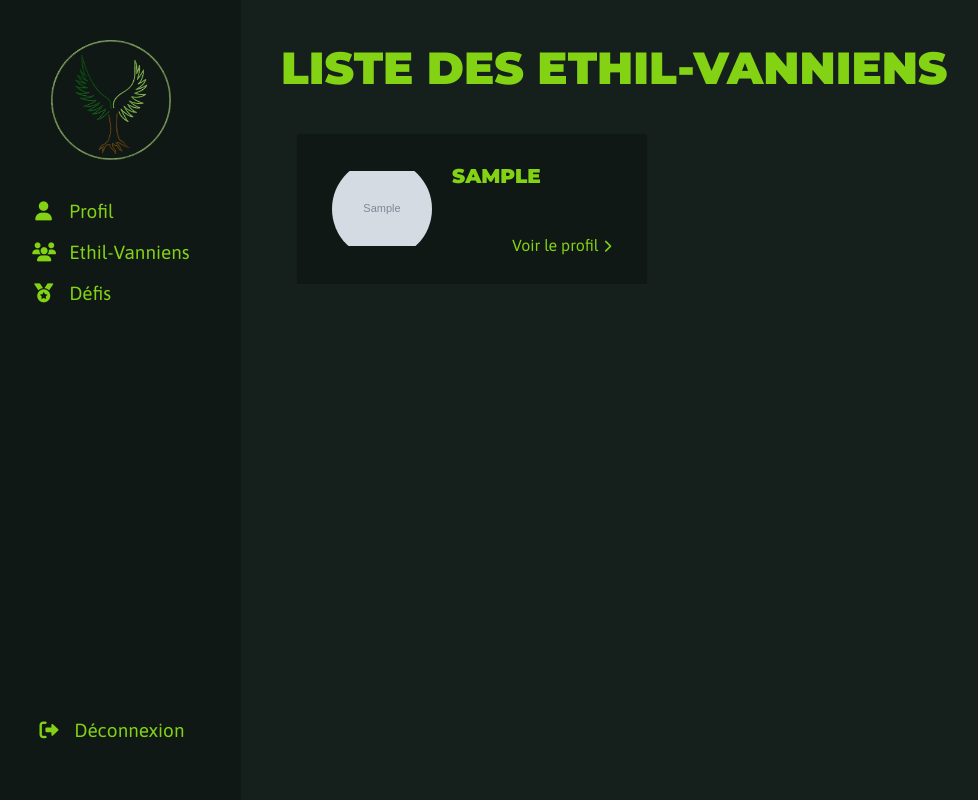
After one commit to Yoann-Moreau/ethilvan, a Symfony app: template templates/member/users.html.twig in a window 1280 px wide. The commit adds this page. Shown: the whole page, without its empty margins (19-997 px from the left). Run offline with Twig, Linux system fonts and the light colour scheme; the template is opened without the code that fills it: most values are stand-ins (such as "Sample title", 1, 10 or a date in 2020); grey boxes marked "Sample" are stand-in pictures; style sheets or scripts are compiled from the project's sources; some libraries are stand-ins or nearby versions.

Commit message:
Add user list in member area

```diff
--- a/templates/base_member.html.twig
+++ b/templates/base_member.html.twig
@@ -27,6 +27,10 @@
 				<i class="fa-solid fa-user"></i>
 				<span>Profil</span>
 			</a>
+			<a href="{{ path('app_member_users') }}">
+				<i class="fa-solid fa-users"></i>
+				<span>Ethil-Vanniens</span>
+			</a>
 			<a href="">
 				<i class="fa-solid fa-medal"></i>
 				<span>Défis</span>
--- /dev/null
+++ b/templates/member/users.html.twig
@@ -0,0 +1,33 @@
+{% extends 'base_member.html.twig' %}
+
+{% block title %}Ethil-Vanniens{% endblock %}
+
+{% block body %}
+	<h1>Liste des Ethil-Vanniens</h1>
+
+	<section class="user-list">
+
+		{% for user in users %}
+			<article class="user-card">
+				<div class="left">
+					<div class="avatar-container">
+						{% if user.avatar %}
+							<img class="avatar" src="/uploads/img/avatars/{{ user.avatar }}" alt="Avatar de {{ user.username }}">
+						{% else %}
+							<img class="avatar" src="/assets/img/EV-200_nbg.png" alt="Logo d'Ethil Van">
+						{% endif %}
+					</div>
+				</div>
+				<div class="info-container right">
+					<h2 class="username">{{ user.username }}</h2>
+					<a class="see-profile" href="">
+						<span>Voir le profil</span>
+						<i class="fa-solid fa-chevron-right"></i>
+					</a>
+				</div>
+			</article>
+		{% endfor %}
+
+	</section>
+
+{% endblock %}
```
Also changed, not shown: src/Controller/MemberController.php (+12 -0 lines), src/Repository/UserRepository.php (+28 -0 lines), public/assets/less/include/layout_member.less.
